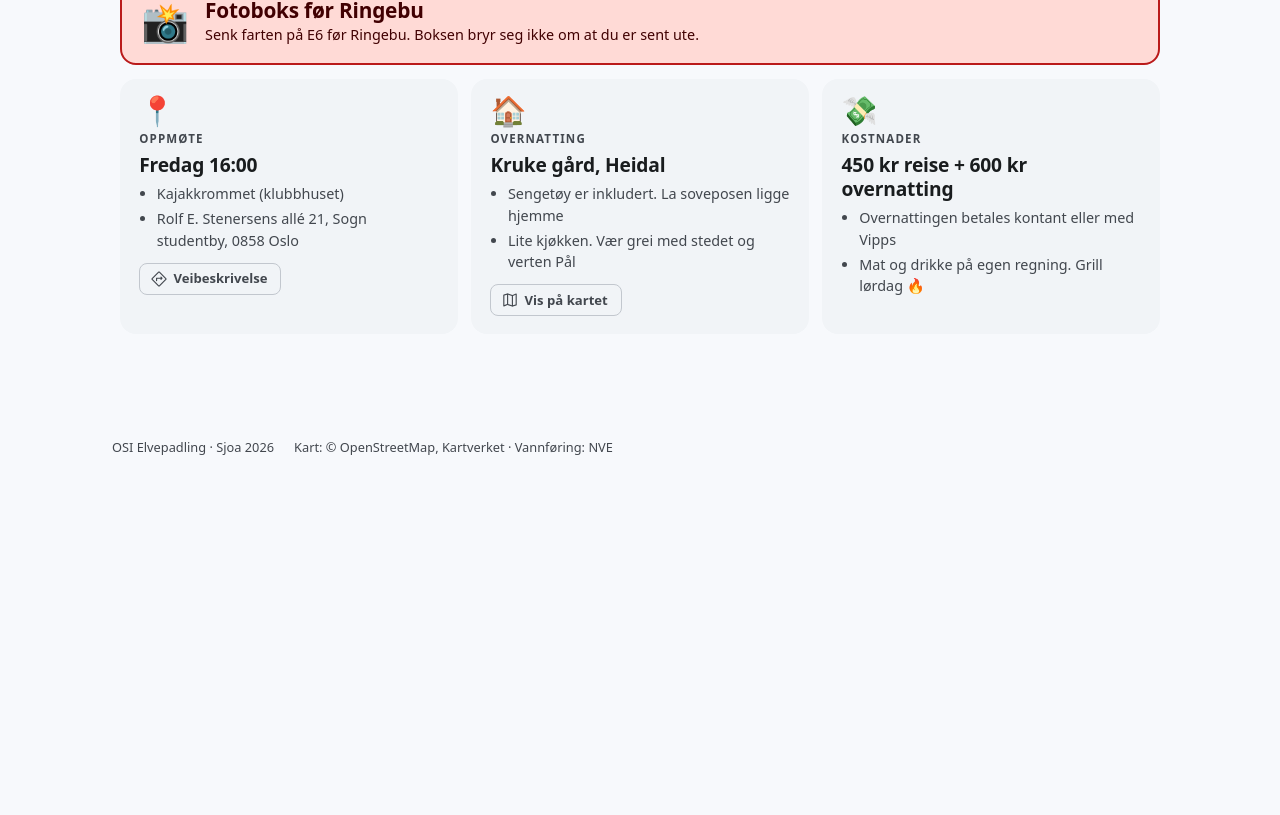
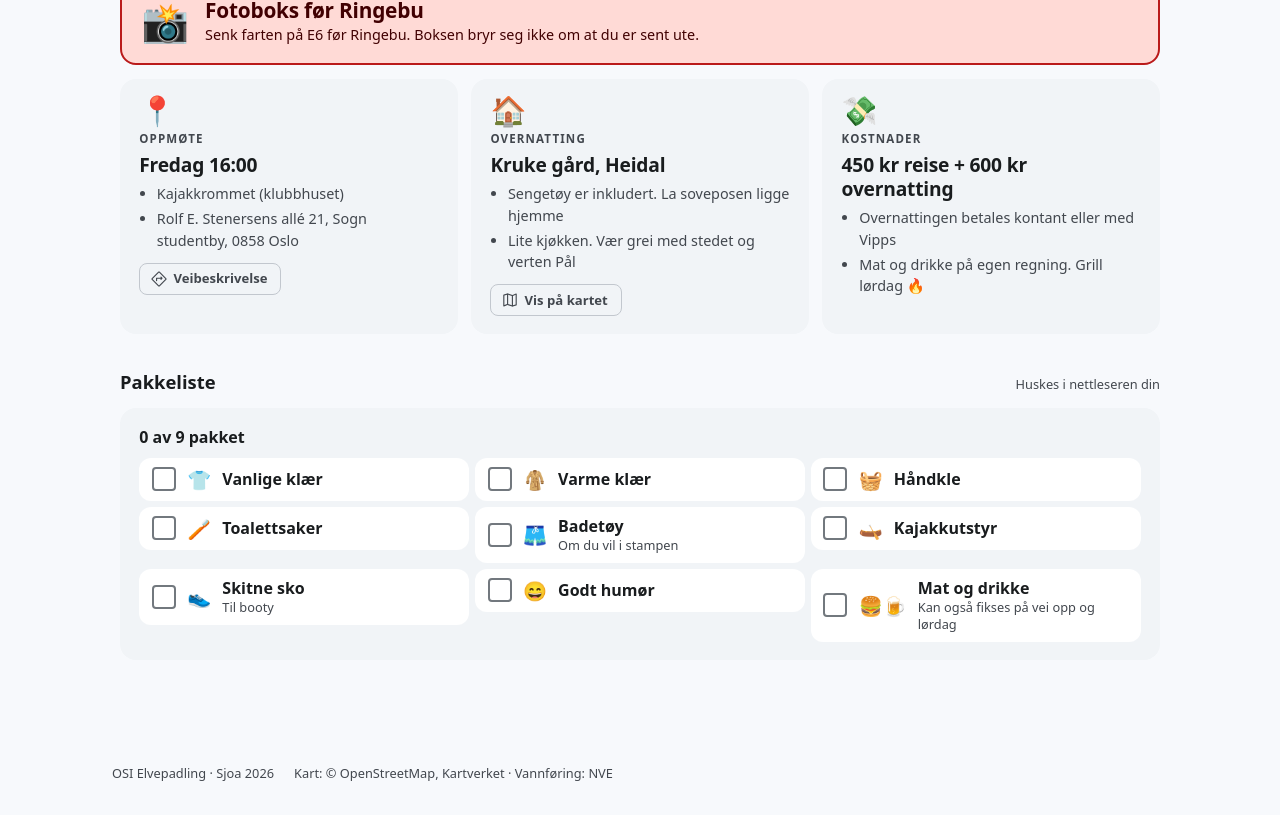
Before and after one commit to Torkildef/osi-sjoa-2026, a SvelteKit app: page / in a window 1280 px wide. Shown: the part 849-1664 px from the top of the page. Before the commit the page ends 1338 px from the top, so only its background shows below. Built offline with nearby package versions, Linux system fonts and the light colour scheme; no server answers.

Commit message:
Pakkeliste på forsiden, huskes i nettleseren
Co-Authored-By: Claude Fable 5.1 <noreply@anthropic.com>
Claude-Session: https://claude.ai/code/session_019KCnbtUgXLikB7ZXtAXfza

```diff
--- a/src/app.css
+++ b/src/app.css
@@ -1392,6 +1392,94 @@ dl.qa dd {
 	margin-right: 0.15em;
 }
 
+/* ---- Pakkeliste --------------------------------------------------------- */
+
+.packing.all {
+	background: var(--success-container);
+	color: var(--on-success-container);
+}
+
+ul.packing-list {
+	list-style: none;
+	margin: 0;
+	padding: 0;
+	display: grid;
+	gap: 0.35rem;
+	grid-template-columns: repeat(auto-fill, minmax(min(100%, 16rem), 1fr));
+}
+
+.packing-item {
+	display: flex;
+	align-items: center;
+	gap: 0.7rem;
+	padding: 0.6rem 0.8rem;
+	border-radius: var(--shape-md);
+	background: var(--surface-container-lowest);
+	cursor: pointer;
+	transition: background 0.15s var(--ease-standard);
+}
+
+.packing-item:hover {
+	background: var(--surface-container-high);
+}
+
+.packing-item input {
+	position: absolute;
+	opacity: 0;
+	width: 1px;
+	height: 1px;
+}
+
+.packing-box {
+	flex: none;
+	display: grid;
+	place-items: center;
+	width: 1.5rem;
+	height: 1.5rem;
+	border-radius: var(--shape-xs);
+	border: 2px solid var(--outline);
+	color: transparent;
+	transition:
+		background 0.15s var(--ease-standard),
+		border-color 0.15s var(--ease-standard);
+}
+
+.packing-item.checked .packing-box {
+	background: var(--primary);
+	border-color: var(--primary);
+	color: var(--on-primary);
+}
+
+.packing-item:has(input:focus-visible) .packing-box {
+	outline: 3px solid var(--primary);
+	outline-offset: 2px;
+}
+
+.packing-emoji {
+	flex: none;
+	font-size: 1.2rem;
+	line-height: 1;
+}
+
+.packing-text {
+	display: grid;
+	line-height: 1.3;
+}
+
+.packing-label {
+	font-weight: 700;
+}
+
+.packing-note {
+	font-size: 0.8rem;
+	color: var(--on-surface-variant);
+}
+
+.packing-item.checked .packing-label {
+	text-decoration: line-through;
+	color: var(--on-surface-variant);
+}
+
 /* ---- Ofte stilte spørsmål ----------------------------------------------- */
 
 .faq-card {
--- /dev/null
+++ b/src/lib/PackingList.svelte
@@ -0,0 +1,66 @@
+<script lang="ts">
+	import Icon from './Icon.svelte';
+	import { PACKING_KEY, packing } from './packing';
+
+	/** Hva som er krysset av. Leses fra nettleseren etter at siden er lastet. */
+	let checked = $state<Set<string>>(new Set());
+
+	$effect(() => {
+		try {
+			const saved = localStorage.getItem(PACKING_KEY);
+			if (saved) checked = new Set(JSON.parse(saved) as string[]);
+		} catch {
+			// Ingen lagring tilgjengelig – lista virker fortsatt, bare uten å huske.
+		}
+	});
+
+	function toggle(id: string) {
+		const next = new Set(checked);
+		if (next.has(id)) next.delete(id);
+		else next.add(id);
+		checked = next;
+		try {
+			localStorage.setItem(PACKING_KEY, JSON.stringify([...next]));
+		} catch {
+			// Se over.
+		}
+	}
+
+	function reset() {
+		checked = new Set();
+		try {
+			localStorage.removeItem(PACKING_KEY);
+		} catch {
+			// Se over.
+		}
+	}
+
+	const done = $derived(checked.size);
+	const all = $derived(done === packing.length);
+</script>
+
+<div class="card packing" class:all>
+	<div class="card-head">
+		<h3 class="title-medium">
+			{#if all}🎉 Alt pakket!{:else}{done} av {packing.length} pakket{/if}
+		</h3>
+		{#if done > 0}
+			<button type="button" class="btn btn-text btn-small" onclick={reset}>Nullstill</button>
+		{/if}
+	</div>
+	<ul class="packing-list">
+		{#each packing as item (item.id)}
+			<li>
+				<label class="packing-item" class:checked={checked.has(item.id)}>
+					<input type="checkbox" checked={checked.has(item.id)} onchange={() => toggle(item.id)} />
+					<span class="packing-box"><Icon name="check" size={16} /></span>
+					<span class="packing-emoji">{item.emoji}</span>
+					<span class="packing-text">
+						<span class="packing-label">{item.label}</span>
+						{#if item.note}<span class="packing-note">{item.note}</span>{/if}
+					</span>
+				</label>
+			</li>
+		{/each}
+	</ul>
+</div>
--- /dev/null
+++ b/src/lib/packing.ts
@@ -0,0 +1,16 @@
+/** Pakkelista på forsiden. Avkryssingen lagres i nettleseren til den som krysser av. */
+export type PackingItem = { id: string; label: string; note?: string; emoji: string };
+
+export const packing: PackingItem[] = [
+	{ id: 'klaer', label: 'Vanlige klær', emoji: '👕' },
+	{ id: 'varmt', label: 'Varme klær', emoji: '🧥' },
+	{ id: 'handkle', label: 'Håndkle', emoji: '🧺' },
+	{ id: 'toalett', label: 'Toalettsaker', emoji: '🪥' },
+	{ id: 'badetoy', label: 'Badetøy', note: 'Om du vil i stampen', emoji: '🩳' },
+	{ id: 'kajakk', label: 'Kajakkutstyr', emoji: '🛶' },
+	{ id: 'sko', label: 'Skitne sko', note: 'Til booty', emoji: '👟' },
+	{ id: 'humor', label: 'Godt humør', emoji: '😄' },
+	{ id: 'mat', label: 'Mat og drikke', note: 'Kan også fikses på vei opp og lørdag', emoji: '🍔🍺' }
+];
+
+export const PACKING_KEY = 'sjoa:pakkeliste';
--- a/src/routes/+page.svelte
+++ b/src/routes/+page.svelte
@@ -1,6 +1,7 @@
 <script lang="ts">
 	import Countdown from '$lib/Countdown.svelte';
 	import Icon from '$lib/Icon.svelte';
+	import PackingList from '$lib/PackingList.svelte';
 	import WaterNow from '$lib/WaterNow.svelte';
 	import { signupFormUrl, trip } from '$lib/config';
 	import { practical, warnings } from '$lib/info';
@@ -139,3 +140,11 @@
 		{/each}
 	</div>
 </section>
+
+<section class="block">
+	<div class="section-head">
+		<h2 class="title-large">Pakkeliste</h2>
+		<span class="body-small on-surface-variant">Huskes i nettleseren din</span>
+	</div>
+	<PackingList />
+</section>
```
